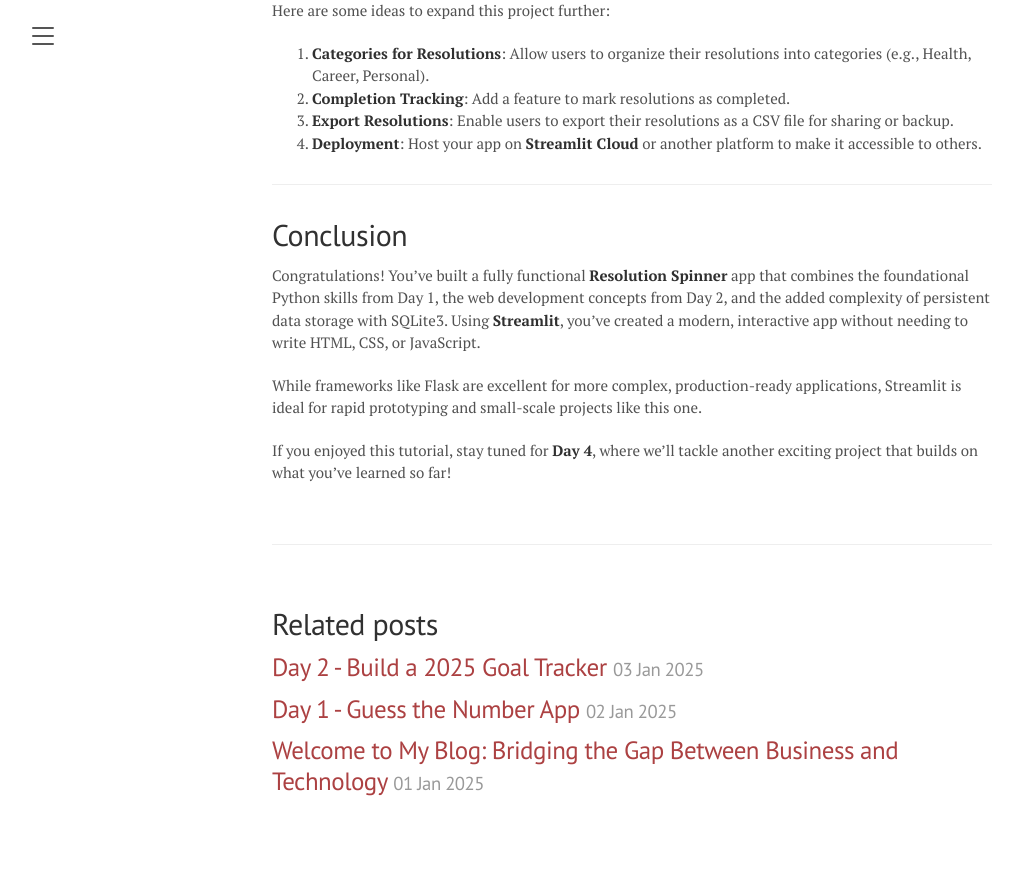
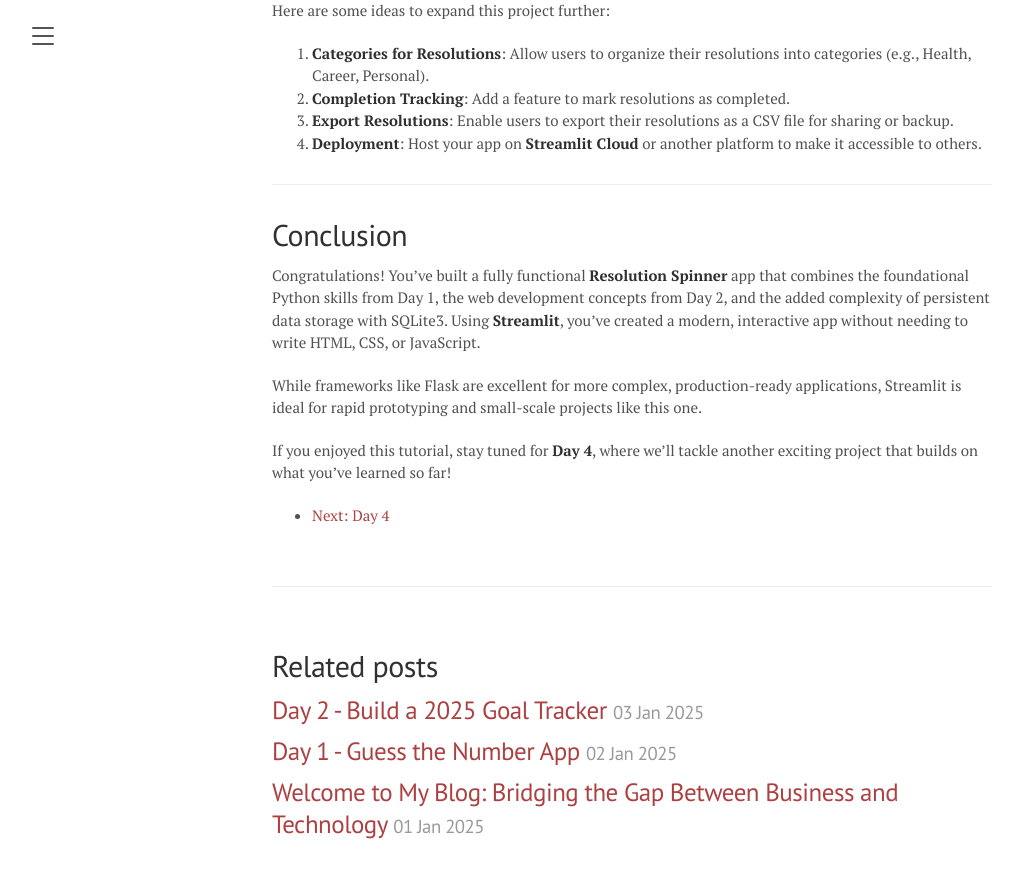
Before and after one commit to j-abed/j-abed.github.io, a Jekyll site: the page built from _posts/2025-01-04-Day 3 Build a New Years Resolution App.md, in a window 1280 px wide and 900 px high, scrolled down 5507 px. Shown: the top 878 px of the window, without its empty margins (8-1027 px from the left). Built offline with Jekyll 4.4.1, drawn with Linux system fonts in a browser that asks for light colours; comment, search, counter and statistics services are not loaded; before the commit the page ends 6364 px from its top, so only the background shows below that.

Commit message:
adding day 4 post

```diff
--- a/_posts/2025-01-04-Day 3 Build a New Years Resolution App.md
+++ b/_posts/2025-01-04-Day 3 Build a New Years Resolution App.md
@@ -224,3 +224,5 @@ Congratulations! You’ve built a fully functional **Resolution Spinner** app th
 While frameworks like Flask are excellent for more complex, production-ready applications, Streamlit is ideal for rapid prototyping and small-scale projects like this one.
 
 If you enjoyed this tutorial, stay tuned for **Day 4**, where we’ll tackle another exciting project that builds on what you’ve learned so far!
+
+- [Next: Day 4]({{ '/day-4/' | relative_url }})
```
Also changed, not shown: public/day4/entropy_heatmap.png (added), public/day4/guess_pie_charts.png (added), public/day4/letter_freq.png (added), public/day4/most_least_frequent_letters.png (added), 2 other files.
